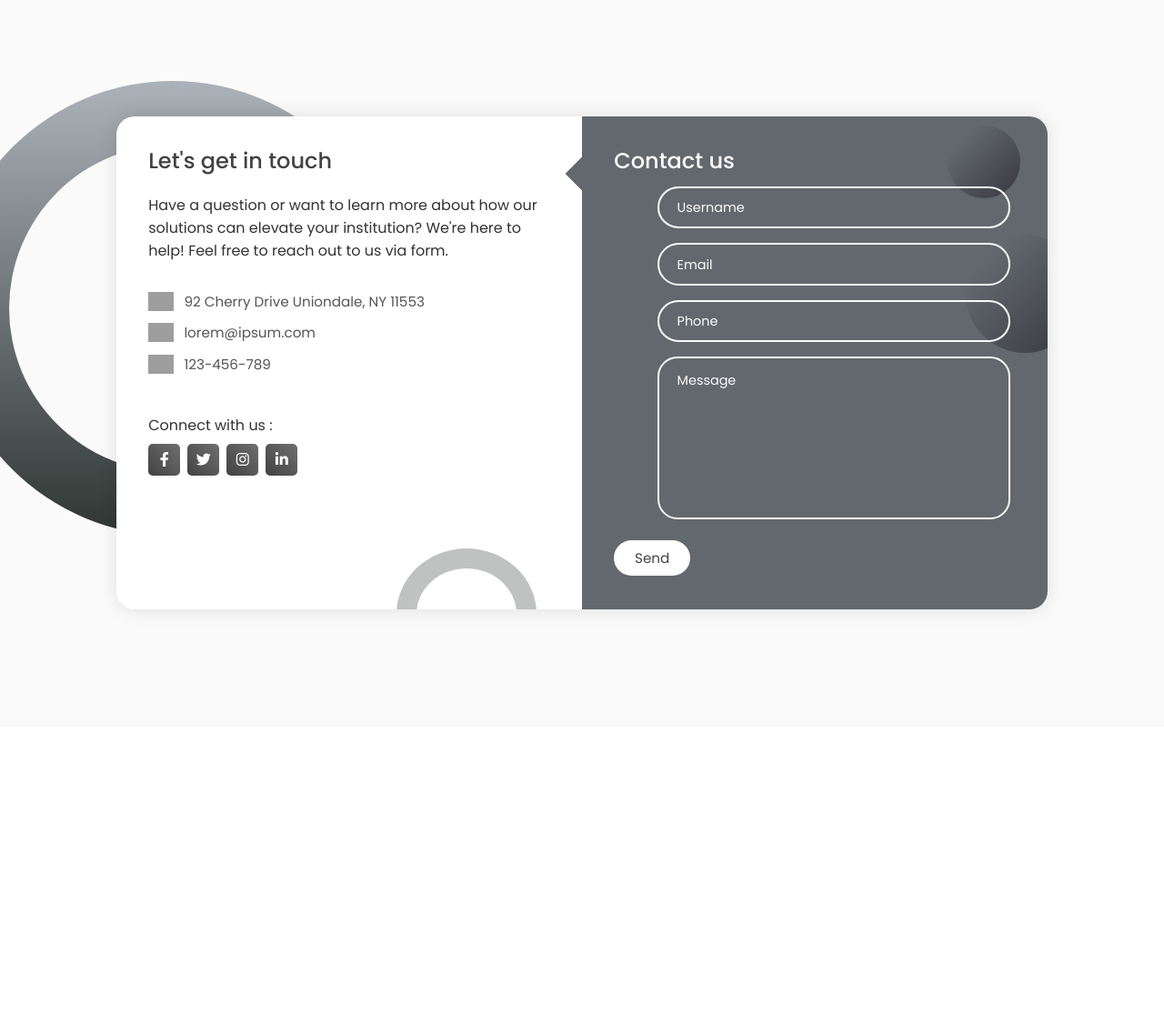
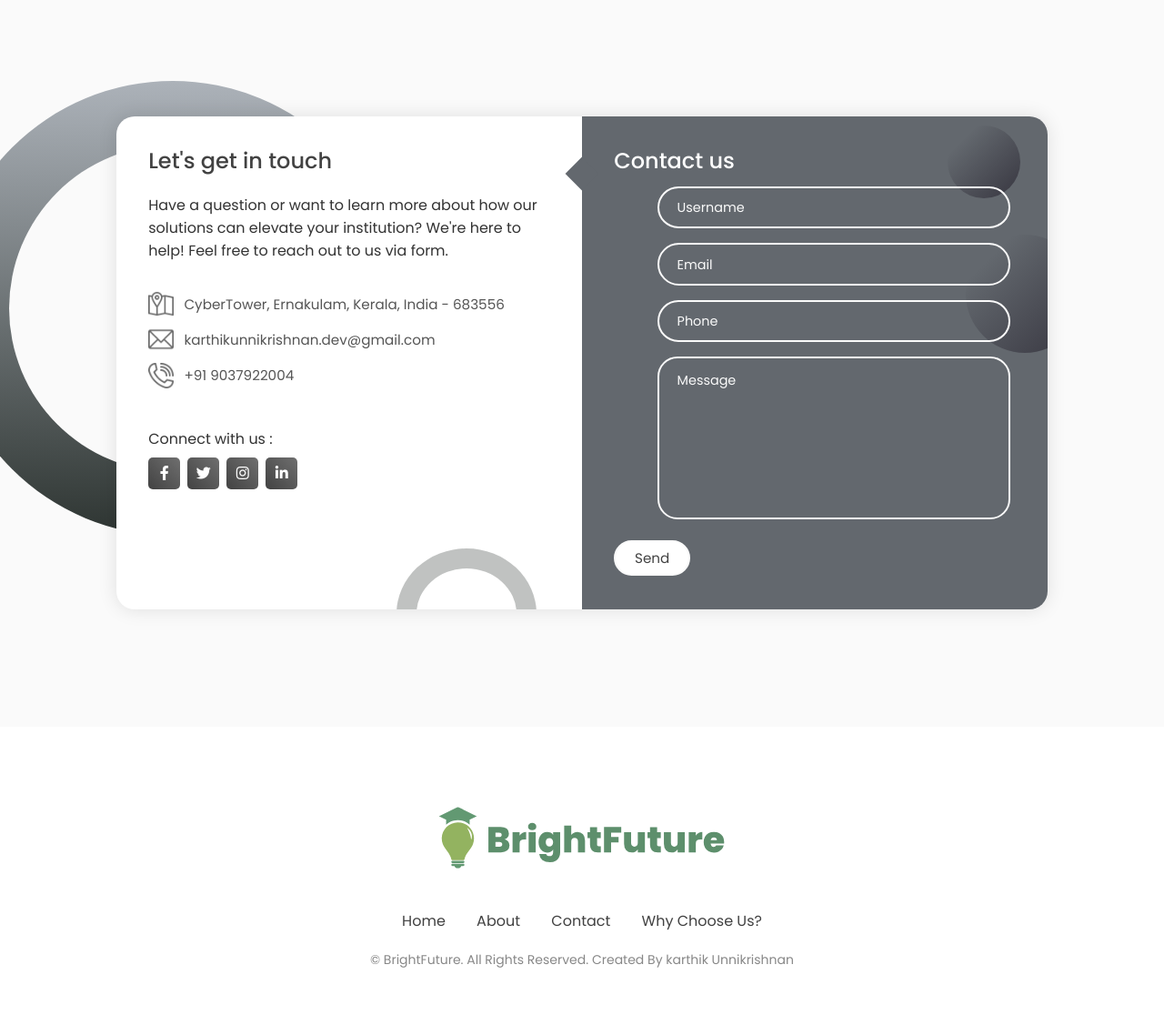
Before and after one commit to KarthikUnnikrishnan/brightfuture, a Django app: page / in a window 1280 px wide. Shown: the part 2057-3173 px from the top of the page at 91% size. Before the commit the page ends 2733 px from the top, so only its background shows below. Run offline with Django 5.2, Linux system fonts and the light colour scheme; some libraries are stand-ins or nearby versions; grey boxes are pictures that could not be loaded.

Commit message:
footer-addition

```diff
--- a/base_app/static/css/home.css
+++ b/base_app/static/css/home.css
@@ -623,6 +623,7 @@ textarea.input {
 }
 
 .icon {
+  color: #424242;
   width: 28px;
   margin-right: 0.7rem;
 }
@@ -784,3 +785,33 @@ textarea.input {
     padding: 0.45rem 1.2rem;
   }
 }
+
+
+/* Footer Section Styling */
+
+.footer {
+  font-family: 'Poppins', sans-serif;
+  text-align: center;
+  padding: 50px 0;
+  background-color: #fff;
+  color: #353535;
+}
+.footer .header a img {
+  width: 30rem;
+}
+.footer .nav a {
+  margin: 0 15px;
+  text-decoration: none;
+  color: #414141;
+  font-size: 16px;
+  transition: color 0.3s ease;
+}
+
+.footer .nav a:hover {
+  color: #a4c868;
+}
+.footer .footer-text {
+  margin-top: 20px;
+  font-size: 14px;
+  color: #888;
+}
--- a/base_app/templates/base_app/home.html
+++ b/base_app/templates/base_app/home.html
@@ -22,6 +22,10 @@
     <link
       rel="stylesheet"
       href="https://cdnjs.cloudflare.com/ajax/libs/font-awesome/5.15.2/css/all.min.css"
+    />
+    <link
+      rel="stylesheet"
+      href="https://cdnjs.cloudflare.com/ajax/libs/font-awesome/5.15.3/css/all.min.css"
     />
     <!-- Font -->
     <link rel="preconnect" href="https://fonts.googleapis.com" />
@@ -190,16 +194,20 @@
 
           <div class="info">
             <div class="information">
-              <img src="{% static 'img/location.png' %}" class="icon" alt="" />
-              <p>92 Cherry Drive Uniondale, NY 11553</p>
+              <img
+                src="{% static 'images/location.png' %}"
+                class="icon"
+                alt=""
+              />
+              <p>CyberTower, Ernakulam, Kerala, India - 683556</p>
             </div>
             <div class="information">
-              <img src="{% static 'img/email.png' %}" class="icon" alt="" />
-              <p>lorem@ipsum.com</p>
+              <img src="{% static 'images/email.png' %}" class="icon" alt="" />
+              <p>karthikunnikrishnan.dev@gmail.com</p>
             </div>
             <div class="information">
-              <img src="{% static 'img/phone.png' %}" class="icon" alt="" />
-              <p>123-456-789</p>
+              <img src="{% static 'images/phone.png' %}" class="icon" alt="" />
+              <p>+91 9037922004</p>
             </div>
           </div>
 
@@ -262,6 +270,26 @@
         </div>
       </div>
     </div>
+
+    <!-- Footer Section -->
+
+    <footer class="footer">
+      <div class="header">
+        <a href="#"
+          ><img src="{% static 'images/logo-footer.svg' %}" alt=""
+        /></a>
+      </div>
+      <div class="nav">
+        <a href="#">Home</a>
+        <a href="#about">About</a>
+        <a href="#contact">Contact</a>
+        <a href="#why-choose-us">Why Choose Us?</a>
+      </div>
+      <div class="footer-text">
+        © BrightFuture. All Rights Reserved. Created By karthik Unnikrishnan
+      </div>
+    </footer>
+
     <!-- Linking Javascript File -->
     <script type="text/javascript" src="{% static 'js/home.js' %}"></script>
   </body>
```
Also changed, not shown: base_app/static/images/email.png, base_app/static/images/location.png, base_app/static/images/logo-footer.svg (added), base_app/static/images/phone.png.
